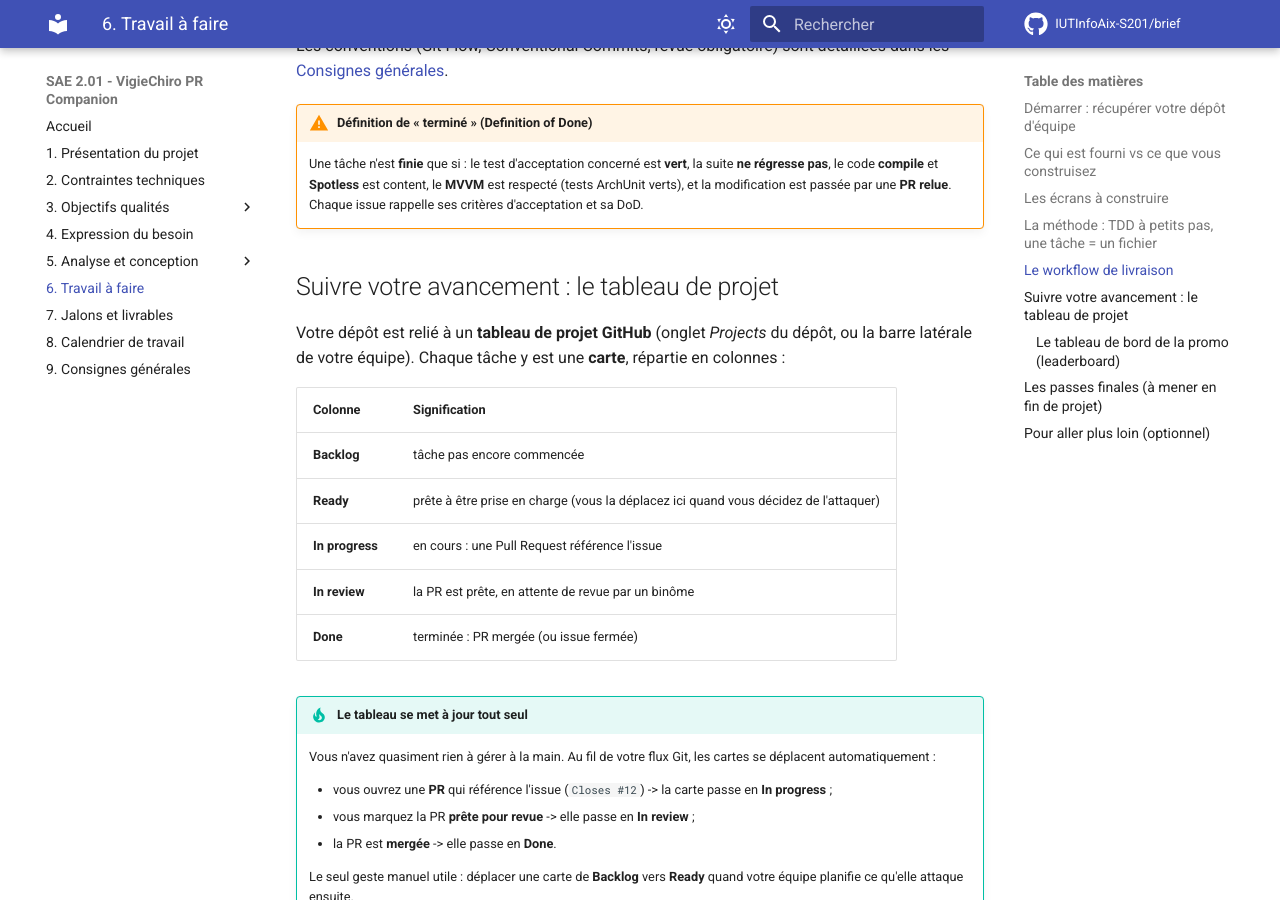
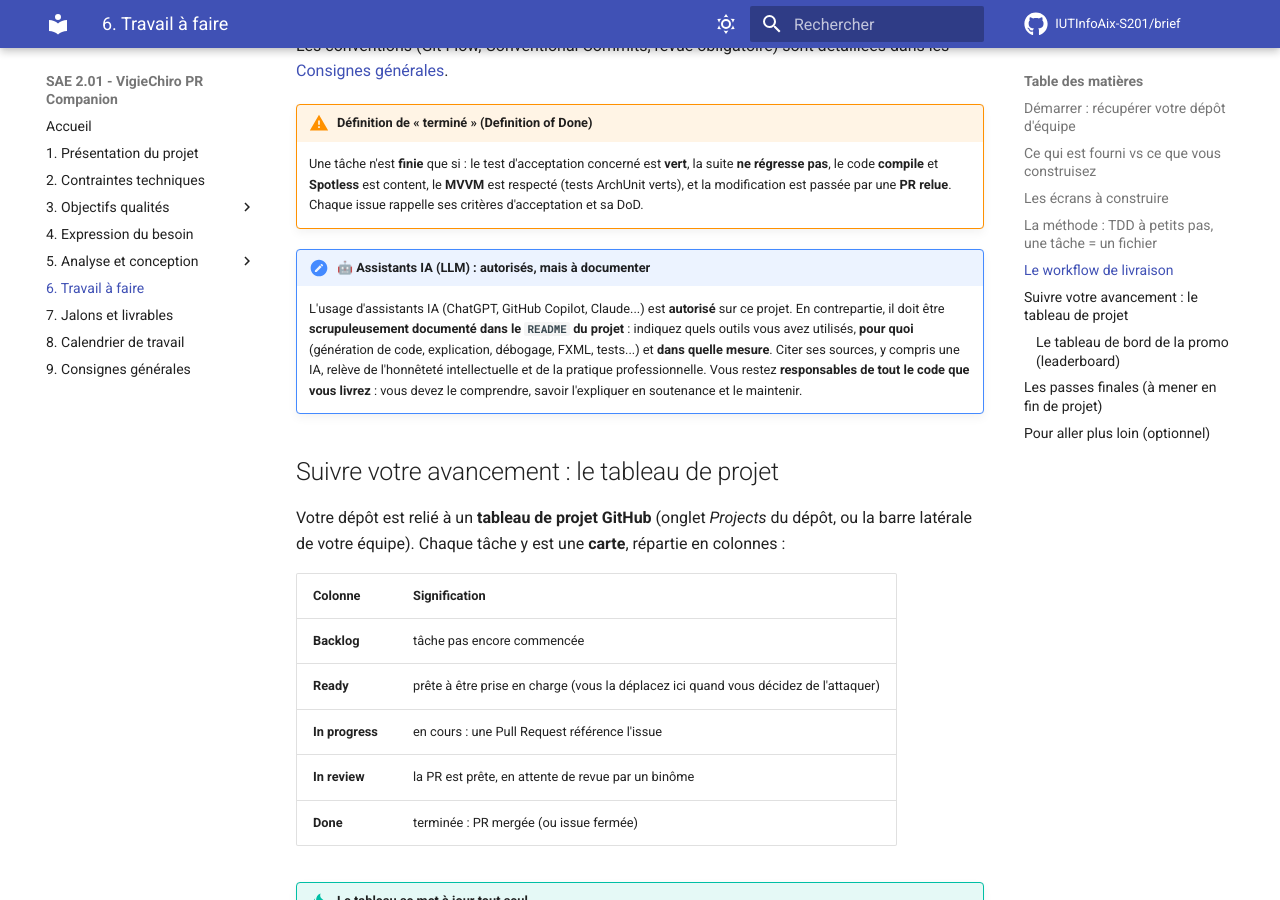
Before and after one commit to IUTInfoAix-S201/brief, an MkDocs documentation site: the page built from docs/Travail à faire.md, in a window 1280 px wide and 900 px high, scrolled down 2421 px. Built offline with MkDocs 1.6.1 and Material for MkDocs 9.7.7, drawn with Linux system fonts in a browser that asks for light colours; comment, search, counter and statistics services are not loaded.

Commit message:
docs(brief): autoriser l'usage des LLM à condition de le documenter dans le README

```diff
--- a/docs/Travail à faire.md
+++ b/docs/Travail à faire.md
@@ -89,6 +89,14 @@ verte). Les conventions (Git Flow, Conventional Commits, revue obligatoire) sont
     ArchUnit verts), et la modification est passée par une **PR relue**. Chaque issue rappelle ses
     critères d'acceptation et sa DoD.
 
+!!! note "🤖 Assistants IA (LLM) : autorisés, mais à documenter"
+    L'usage d'assistants IA (ChatGPT, GitHub Copilot, Claude...) est **autorisé** sur ce projet. En
+    contrepartie, il doit être **scrupuleusement documenté dans le `README` du projet** : indiquez
+    quels outils vous avez utilisés, **pour quoi** (génération de code, explication, débogage, FXML,
+    tests...) et **dans quelle mesure**. Citer ses sources, y compris une IA, relève de l'honnêteté
+    intellectuelle et de la pratique professionnelle. Vous restez **responsables de tout le code que
+    vous livrez** : vous devez le comprendre, savoir l'expliquer en soutenance et le maintenir.
+
 ## Suivre votre avancement : le tableau de projet
 
 Votre dépôt est relié à un **tableau de projet GitHub** (onglet *Projects* du dépôt, ou la barre
```
